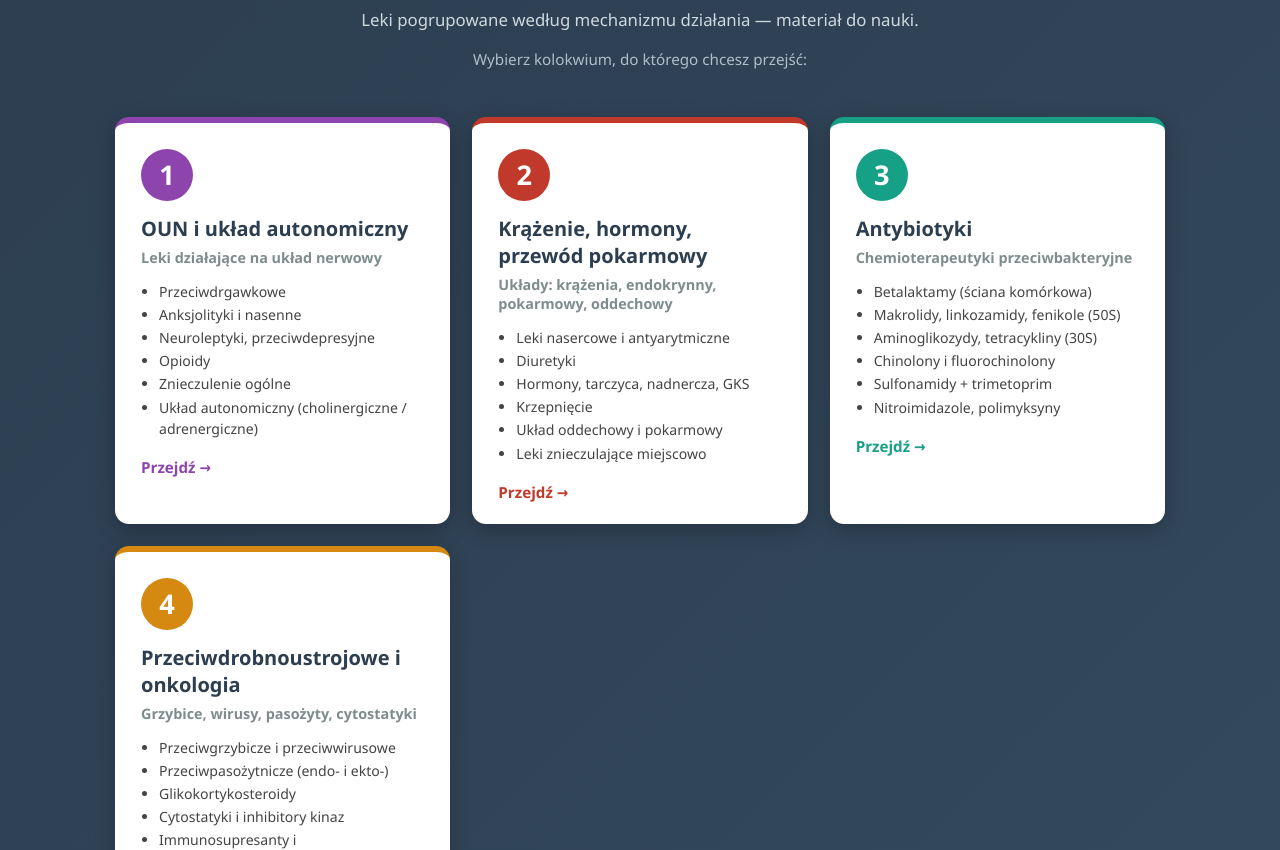
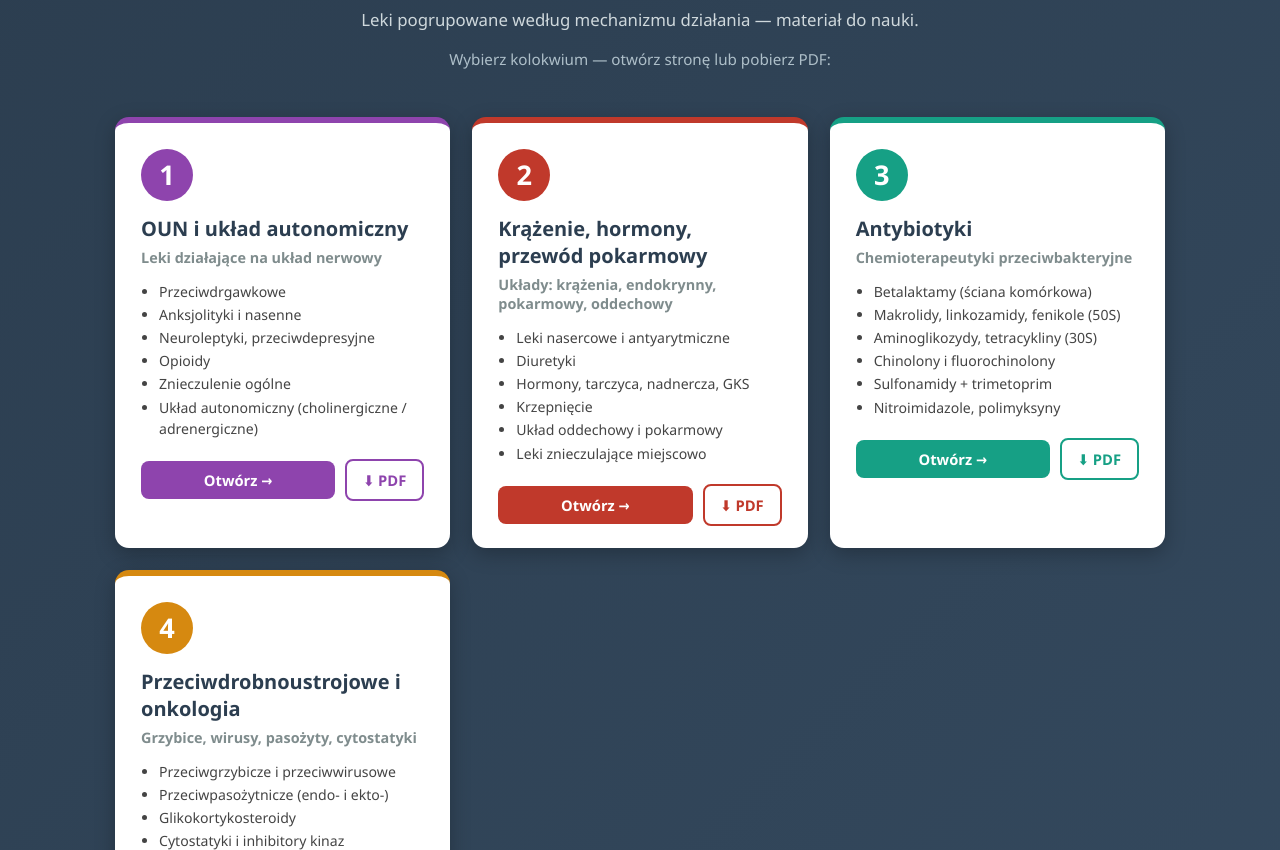
Before and after one commit to filip-kipiel/farmakologia, a plain HTML site: page index.html in a window 1280 px wide. Shown: the part 99-949 px from the top of the page. Drawn offline with Linux system fonts and the light colour scheme.

Commit message:
Dodaj przyciski pobierania PDF przy każdym kolokwium na stronie startowej
Co-Authored-By: Claude Opus 4.8 <noreply@anthropic.com>

```diff
--- a/index.html
+++ b/index.html
@@ -27,7 +27,7 @@
   }
   .card {
     background: #fff; border-radius: 14px; padding: 26px 26px 22px 26px;
-    text-decoration: none; color: inherit;
+    color: inherit;
     box-shadow: 0 6px 20px rgba(0,0,0,0.25);
     border-top: 6px solid var(--accent);
     transition: transform 0.16s ease, box-shadow 0.16s ease;
@@ -44,7 +44,18 @@
   .card .subtitle { color: #7f8c8d; font-size: 0.9em; margin-bottom: 14px; font-weight: 600; }
   .card ul { margin: 0; padding-left: 18px; color: #444; font-size: 0.88em; line-height: 1.5; }
   .card li { margin-bottom: 2px; }
-  .card .go { margin-top: 16px; color: var(--accent); font-weight: 700; font-size: 0.95em; }
+
+  .actions { margin-top: 18px; display: flex; gap: 10px; align-items: center; }
+  .btn {
+    text-decoration: none; font-weight: 700; font-size: 0.92em;
+    padding: 9px 16px; border-radius: 8px; transition: filter 0.15s ease, background 0.15s ease;
+  }
+  .btn-open { background: var(--accent); color: #fff; flex: 1; text-align: center; }
+  .btn-open:hover { filter: brightness(1.1); }
+  .btn-pdf {
+    background: #fff; color: var(--accent); border: 2px solid var(--accent);
+  }
+  .btn-pdf:hover { background: var(--accent); color: #fff; }
 
   .c1 { --accent: #8e44ad; }
   .c2 { --accent: #c0392b; }
@@ -59,12 +70,12 @@
 <header>
   <h1>🐾 Farmakologia weterynaryjna</h1>
   <p>Leki pogrupowane według mechanizmu działania — materiał do nauki.</p>
-  <p class="hint">Wybierz kolokwium, do którego chcesz przejść:</p>
+  <p class="hint">Wybierz kolokwium — otwórz stronę lub pobierz PDF:</p>
 </header>
 
 <div class="grid">
 
-  <a class="card c1" href="kolokwium1.html">
+  <div class="card c1">
     <span class="num">1</span>
     <h2>OUN i układ autonomiczny</h2>
     <div class="subtitle">Leki działające na układ nerwowy</div>
@@ -76,10 +87,13 @@
       <li>Znieczulenie ogólne</li>
       <li>Układ autonomiczny (cholinergiczne / adrenergiczne)</li>
     </ul>
-    <span class="go">Przejdź →</span>
-  </a>
+    <div class="actions">
+      <a class="btn btn-open" href="kolokwium1.html">Otwórz →</a>
+      <a class="btn btn-pdf" href="kolokwium1.pdf" download>⬇ PDF</a>
+    </div>
+  </div>
 
-  <a class="card c2" href="kolokwium2.html">
+  <div class="card c2">
     <span class="num">2</span>
     <h2>Krążenie, hormony, przewód pokarmowy</h2>
     <div class="subtitle">Układy: krążenia, endokrynny, pokarmowy, oddechowy</div>
@@ -91,10 +105,13 @@
       <li>Układ oddechowy i pokarmowy</li>
       <li>Leki znieczulające miejscowo</li>
     </ul>
-    <span class="go">Przejdź →</span>
-  </a>
+    <div class="actions">
+      <a class="btn btn-open" href="kolokwium2.html">Otwórz →</a>
+      <a class="btn btn-pdf" href="kolokwium2.pdf" download>⬇ PDF</a>
+    </div>
+  </div>
 
-  <a class="card c3" href="kolokwium3.html">
+  <div class="card c3">
     <span class="num">3</span>
     <h2>Antybiotyki</h2>
     <div class="subtitle">Chemioterapeutyki przeciwbakteryjne</div>
@@ -106,10 +123,13 @@
       <li>Sulfonamidy + trimetoprim</li>
       <li>Nitroimidazole, polimyksyny</li>
     </ul>
-    <span class="go">Przejdź →</span>
-  </a>
+    <div class="actions">
+      <a class="btn btn-open" href="kolokwium3.html">Otwórz →</a>
+      <a class="btn btn-pdf" href="kolokwium3.pdf" download>⬇ PDF</a>
+    </div>
+  </div>
 
-  <a class="card c4" href="leki_pogrupowane.html">
+  <div class="card c4">
     <span class="num">4</span>
     <h2>Przeciwdrobnoustrojowe i onkologia</h2>
     <div class="subtitle">Grzybice, wirusy, pasożyty, cytostatyki</div>
@@ -121,8 +141,11 @@
       <li>Immunosupresanty i immunomodulatory</li>
       <li>Okulistyka</li>
     </ul>
-    <span class="go">Przejdź →</span>
-  </a>
+    <div class="actions">
+      <a class="btn btn-open" href="leki_pogrupowane.html">Otwórz →</a>
+      <a class="btn btn-pdf" href="leki_pogrupowane.pdf" download>⬇ PDF</a>
+    </div>
+  </div>
 
 </div>
 
```
